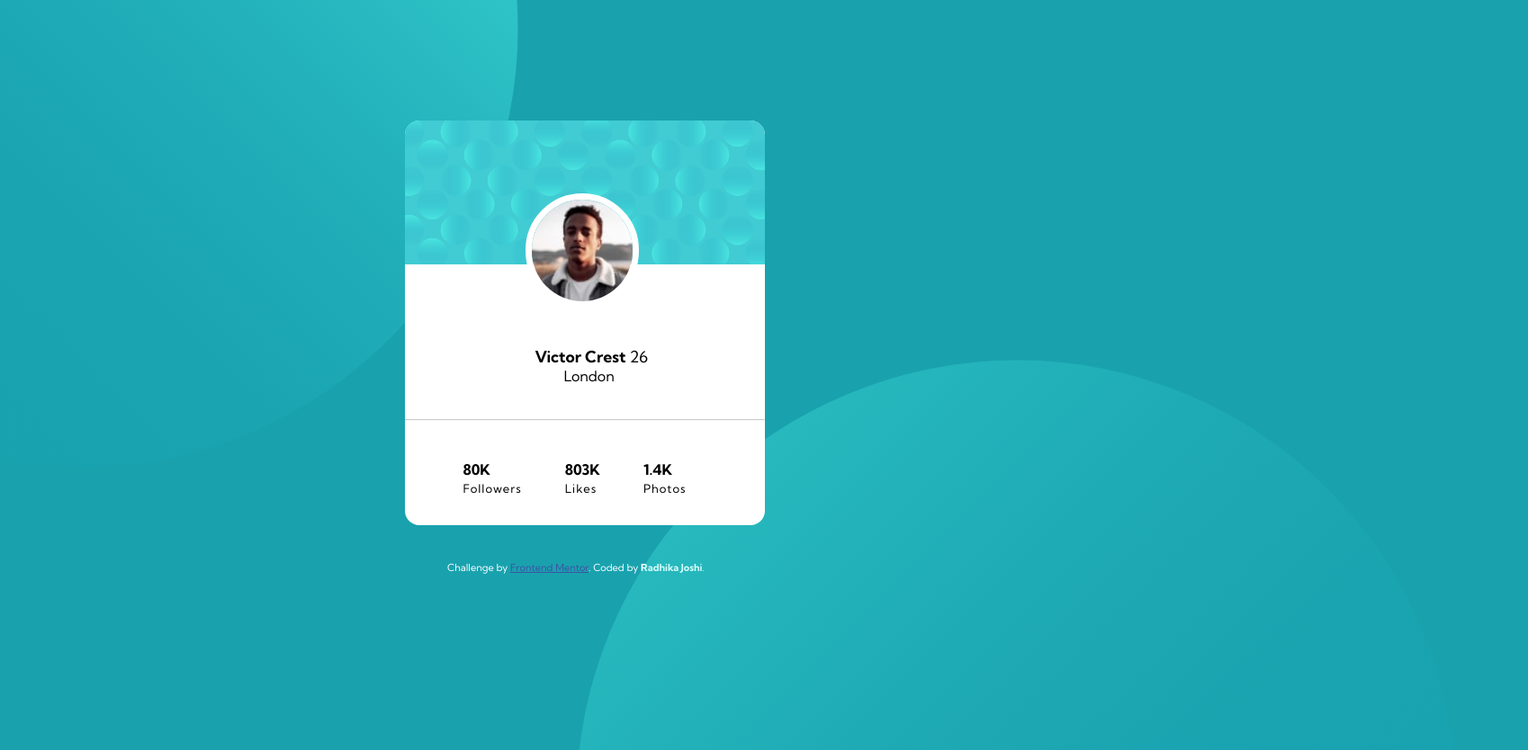
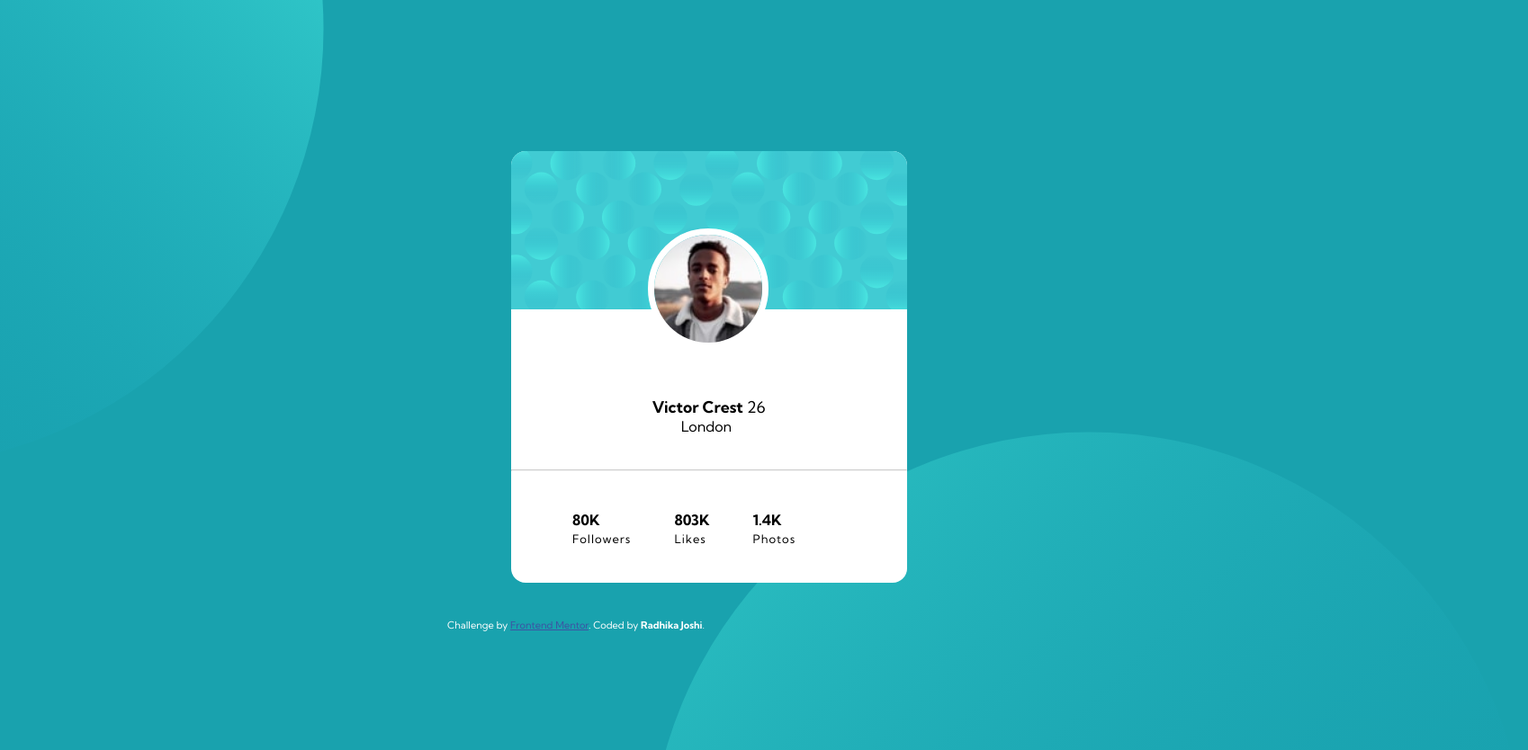
Before and after one commit to RadhikaRJ/profile_card_component, a plain HTML site: page index.html in a window 1280 px wide. Shown: the top 834 px of the page at 90% size, 1698 px wide, since content can reach past the window. Drawn offline with Linux system fonts and the light colour scheme.

Commit message:
update: vh unit implementation

```diff
--- a/styles.css
+++ b/styles.css
@@ -14,28 +14,28 @@ body{
 
 .top-left-img{
    position: absolute;
-   bottom:35%;
-   right:55%;
+   bottom:35vh;
+   right:115vh;
 }
 
 .bottom-right-img{
     position:absolute;
-    top:50%;
-    left:50%;
+    top:60vh;
+    left:90vh;
 
 }
 
 #card-container{
-    height:450px;
-    width:400px;
+    height:60vh;
+    width:55vh;
     display:flex;
     flex-direction: column;
     background-color: white;
 
     position: relative;
 
-    margin-top:10%;
-    margin-left:35%;
+    margin-top:20vh;
+    margin-left:70vh;
     border-bottom-left-radius: 1rem;
 
     border-bottom-right-radius: 1rem;
```
